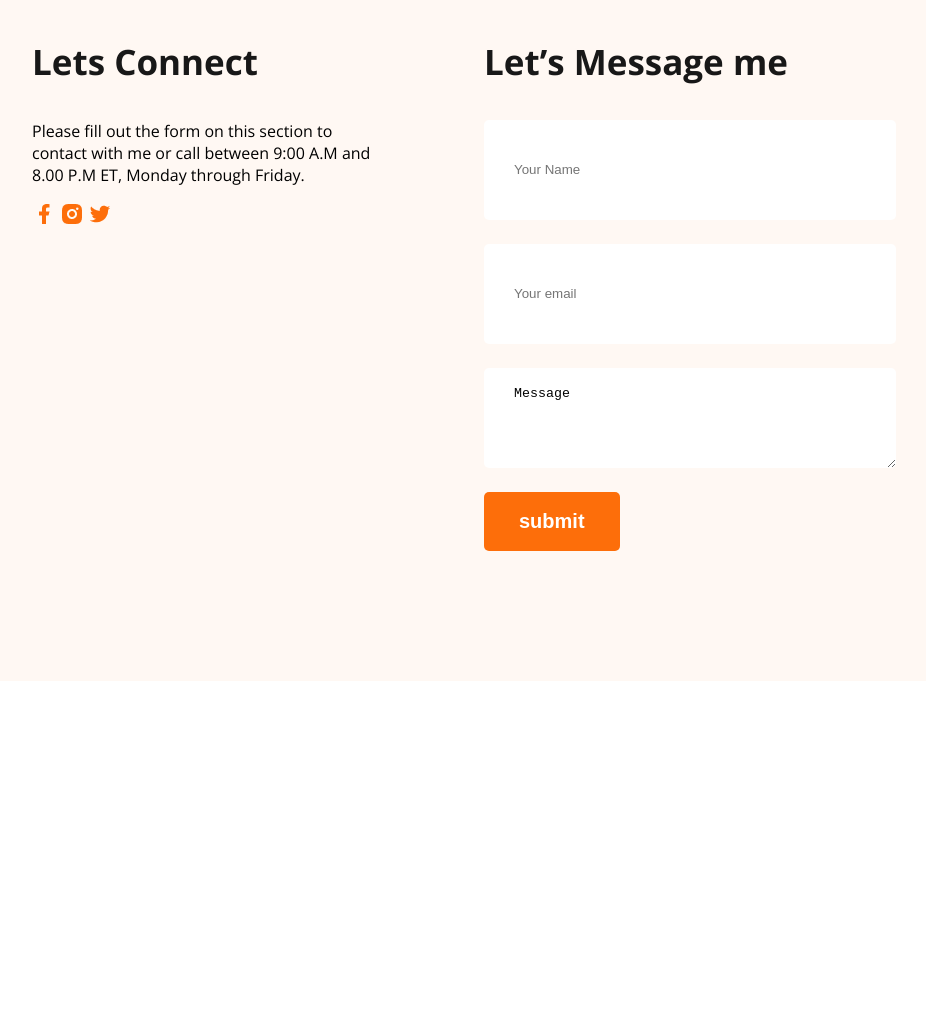
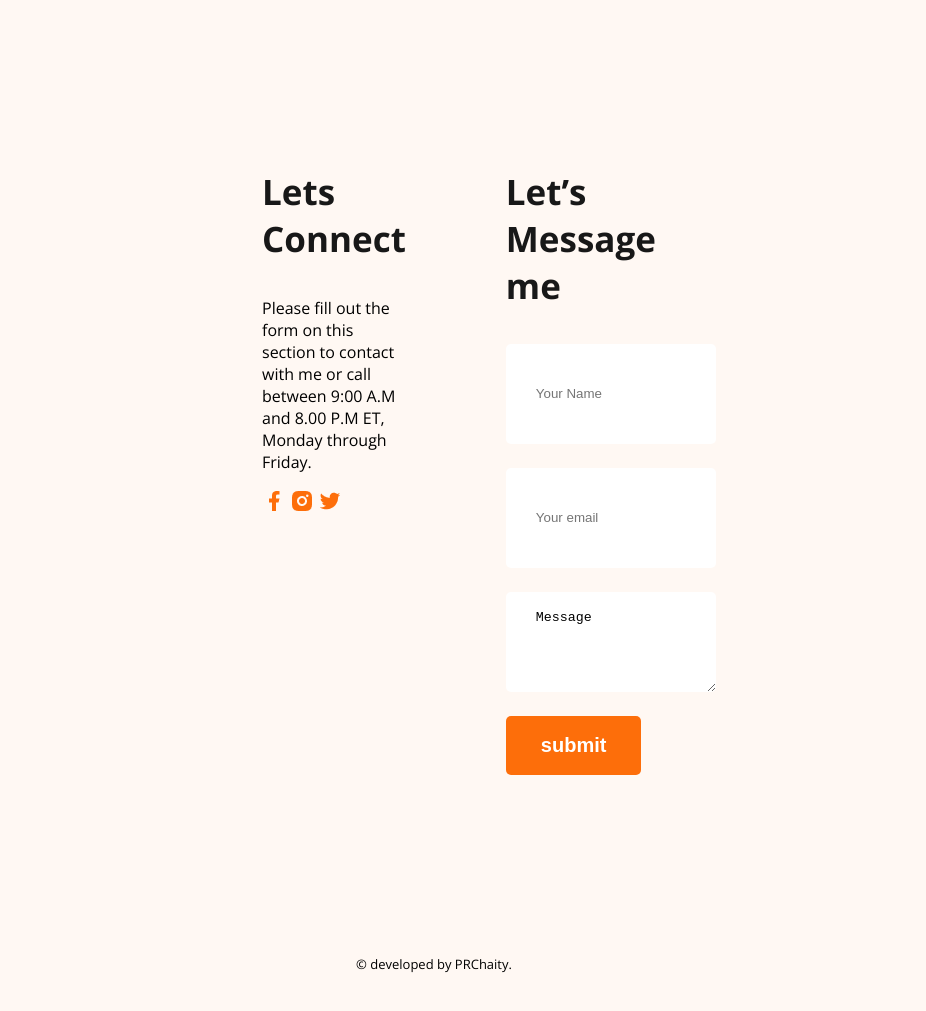
Before and after one commit to PRChaity/web-dev-portfolio, a plain HTML site: page index.html in a window 1280 px wide. Shown: the part 3803-4814 px from the top of the page, without its empty margins (206-1132 px from the left). Before the commit the page ends 4492 px from the top, so only its background shows below. Drawn offline with nearby package versions, Linux system fonts and the light colour scheme.

Commit message:
added copyright-section

```diff
--- a/index.html
+++ b/index.html
@@ -151,8 +151,11 @@ to any of the 1500+ FontAwesome 5 free icons available. Aenean commodo ligula eg
 
 </section>
 </main>
+
 <footer class="secondary-bg">
-<div class="footer-column">
+
+<div class="footer-container">
+    <div class="footer-column">
     <div >
     <h3 class="section-title">Lets Connect</h3>
     <p>Please fill out the form on this section to contact with me or call between 9:00 A.M and 8.00 P.M ET, Monday through Friday.</p>
@@ -174,7 +177,10 @@ to any of the 1500+ FontAwesome 5 free icons available. Aenean commodo ligula eg
         <input class="btn-primary" type="submit" value="submit">
     </form>
 </div>
-
+</div>
+<div class="copyright-section">
+        <p>&copy; developed by PRChaity.</p>
+    </div>
 </footer>
 </body>
 </html>
--- a/styles/portfolio.css
+++ b/styles/portfolio.css
@@ -90,7 +90,7 @@ nav {
 .banner{
     display: flex;
     justify-content: space-between;
-    margin: 0 35px 0 230px;
+    margin: 0 35px 0 230px
 }
 .banner-content{
     max-width: 580px;
@@ -208,11 +208,19 @@ margin-bottom: 20px;
 }
 
 /* footer styles */
-footer{
-    display: flex;
+footer {
+
     gap: 100px;
     padding: 130px 230px;
 }
+
+.footer-container {
+    display: flex;
+    gap: 100px;
+    margin-bottom: 50px;
+    padding: 130px 230px;
+}
+
 
 .footer-column{
     width: 50%;
@@ -229,3 +237,8 @@ footer input[type="text"], footer input[type="email"], footer textarea {
     border: none;
 
 }
+.copyright-section{
+
+    font-size: small;
+    text-align: center;
+}
```
